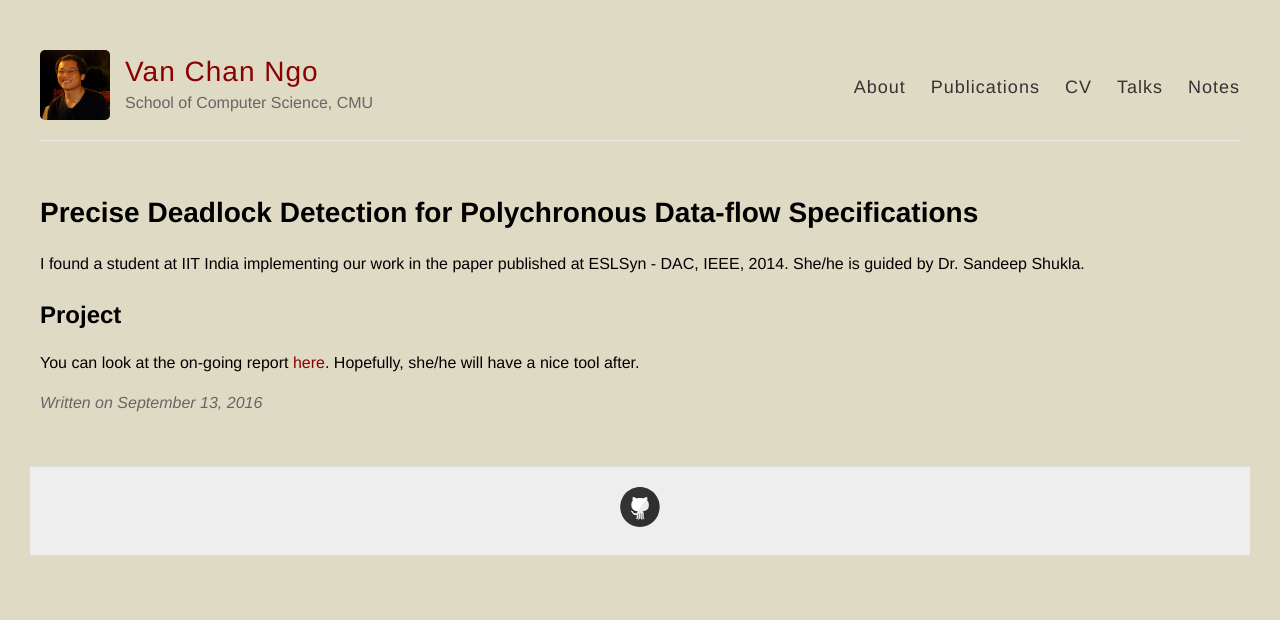
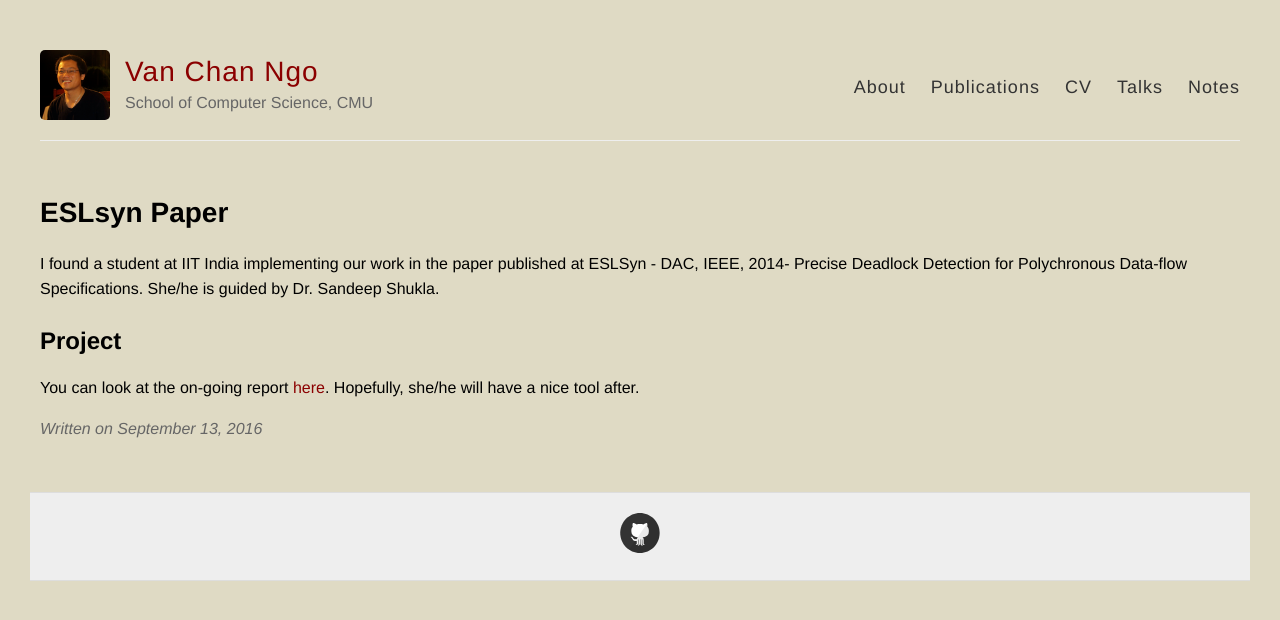
Before and after one commit to channgo2203/channgo2203.github.io, a Jekyll site: the page built from _posts/2016-09-13-eslsyn.md, in a window 1280 px wide. Shown: the top 620 px of the page. Built offline with Jekyll 4.4.1, drawn with Linux system fonts in a browser that asks for light colours; comment, search, counter and statistics services are not loaded.

Commit message:
update all

```diff
--- a/_posts/2016-09-13-eslsyn.md
+++ b/_posts/2016-09-13-eslsyn.md
@@ -1,10 +1,10 @@
 ---
 layout: post
-title: Precise Deadlock Detection for Polychronous Data-flow Specifications
+title: ESLsyn Paper
 published: true
 ---
 
-I found a student at IIT India implementing our work in the paper published at ESLSyn - DAC, IEEE, 2014. She/he is guided by Dr. Sandeep Shukla.
+I found a student at IIT India implementing our work in the paper published at ESLSyn - DAC, IEEE, 2014- Precise Deadlock Detection for Polychronous Data-flow Specifications. She/he is guided by Dr. Sandeep Shukla.
 
 ## Project
 You can look at the on-going report [here](http://home.iitk.ac.in/~rachitac/CS395a/report.pdf).
```
Also changed, not shown: _posts/2016-5-22-strpuzzle1.md (+1 -1 lines).
